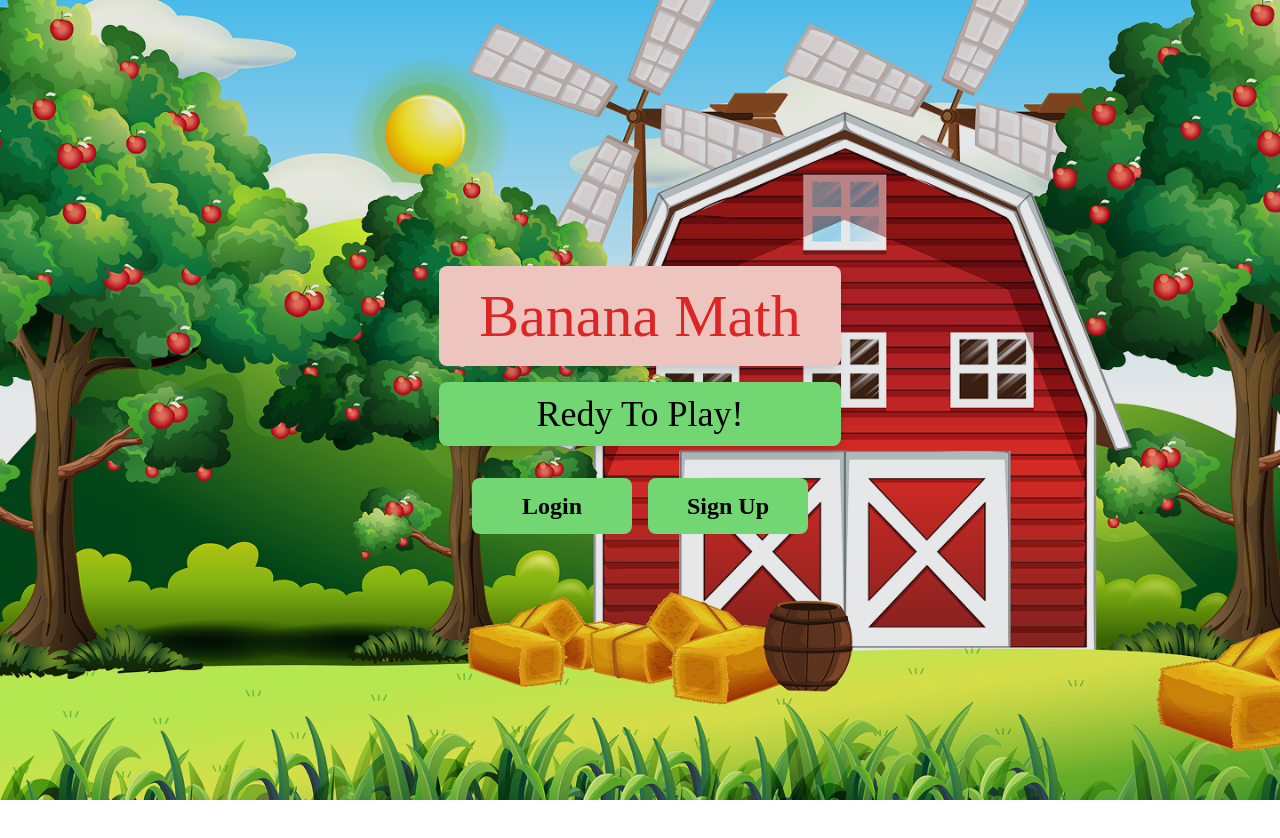
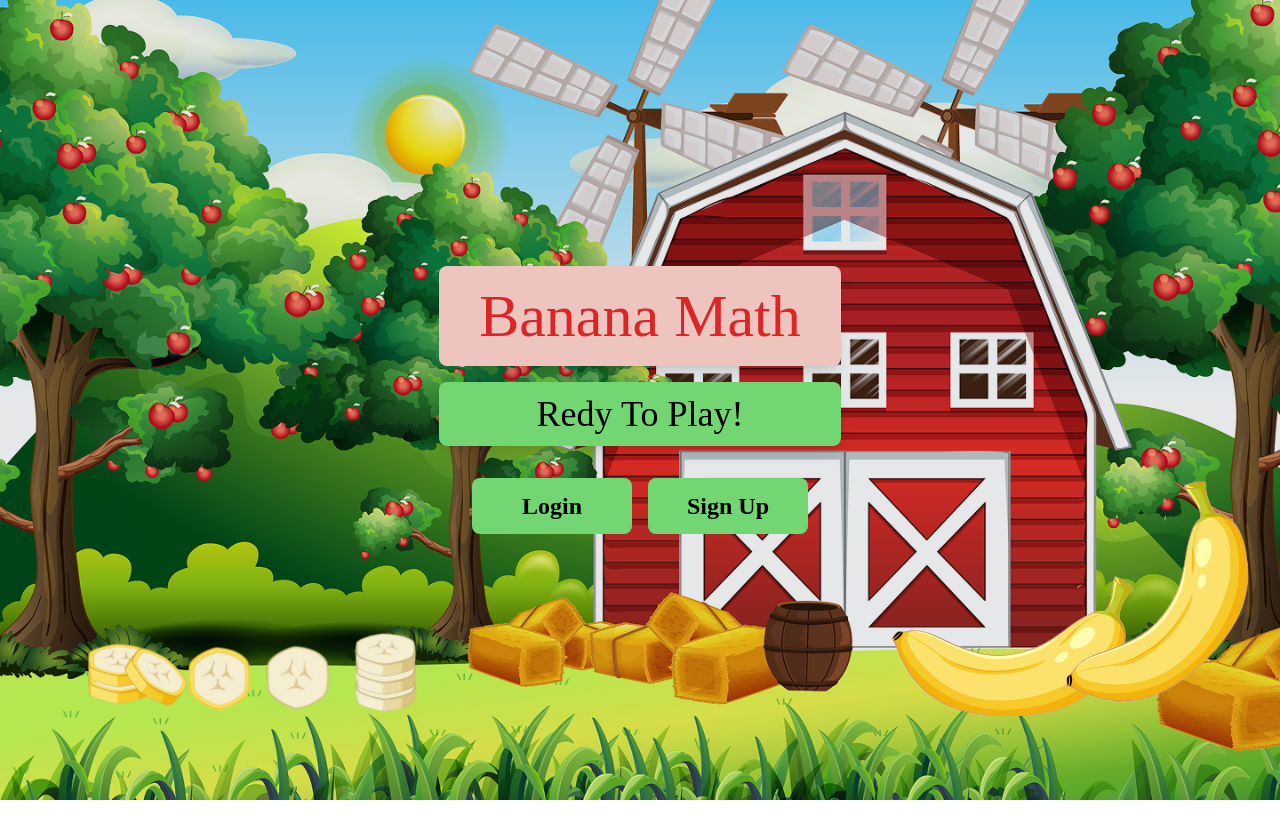
Before and after one commit to MalithaSupun/Banana-Game, a React (Vite) app: page /landing in a window 1280 px wide. Shown: the top 838 px of the page. Before the commit the page ends 800 px from the top, so only its background shows below. Built offline with nearby package versions, Linux system fonts and the light colour scheme.

Commit message:
add images to LandingPage for improved visual design

```diff
--- a/src/pages/LandingPage.jsx
+++ b/src/pages/LandingPage.jsx
@@ -1,6 +1,8 @@
 import React from "react";
 import LandingPageImg from "../assets/LandingPageBg.png";
 import BananaTitleBox from "../components/BananaTitleBox";
+import Banana from "../assets/Landingpageimg1.png";
+import bananslices from "../assets/Startingpageimg3.png"
 
 function LandingPage() {
   return (
@@ -24,6 +26,16 @@ function LandingPage() {
           </button>
         </div>
       </div>
+      <img
+        src={Banana}
+        alt="Bottom Right"
+        className="absolute bottom-4 right-4 w-96 h-96 object-contain"
+      />
+      <img
+        src={bananslices}
+        alt="Bottom Left"
+        className="absolute bottom-[-50px] left-20 w-96 h-96 object-contain"
+      />
     </div>
   );
 }
```
